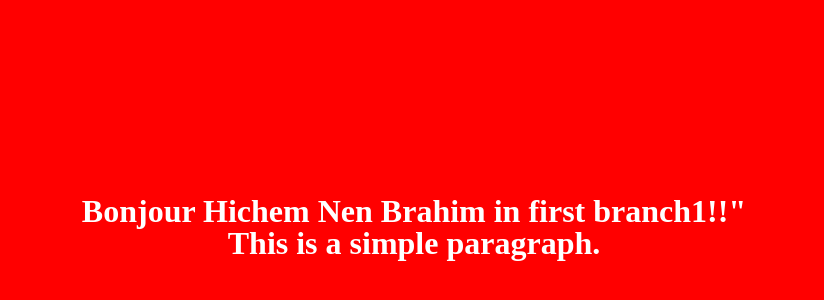
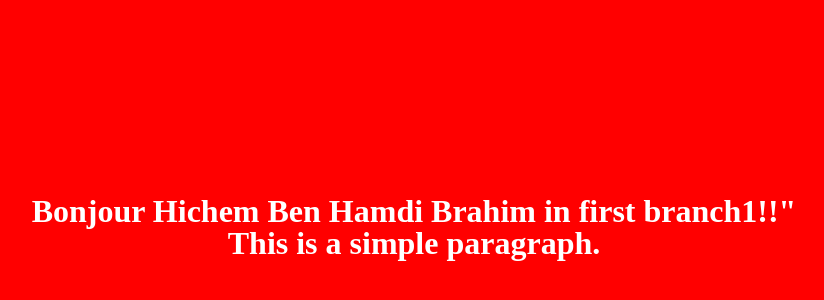
Before and after one commit to hichem-benbrahim/first_application, a plain HTML site: page index1.html in a window 1280 px wide. Shown: the part 148-448 px from the top of the page, without its empty margins (234-1058 px from the left). Drawn offline with Linux system fonts and the light colour scheme.

Commit message:
add Ben Hamdi

```diff
--- a/index1.html
+++ b/index1.html
@@ -16,7 +16,7 @@ top: 40%;
 width:100%}
 </style>
     <body>
-	    <h1>Bonjour Hichem Nen Brahim in first branch1!!"<h1>
+	    <h1>Bonjour Hichem Ben Hamdi Brahim in first branch1!!"<h1>
         <p>This is a simple paragraph.</p>
     </body>
 
```
